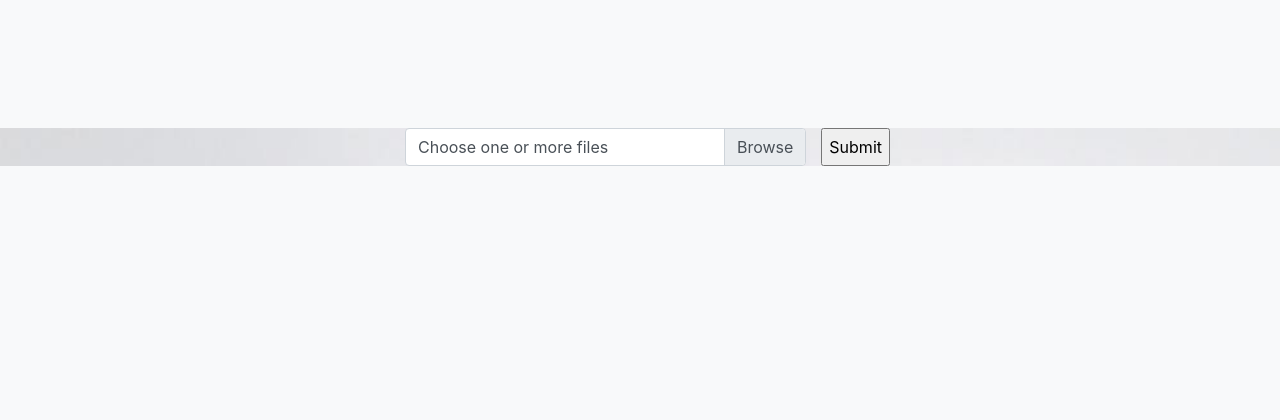
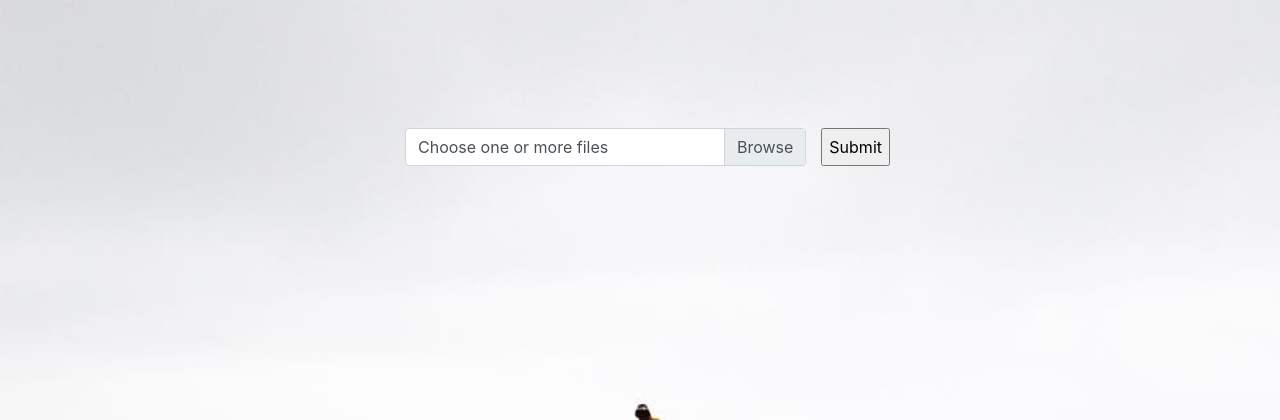
Before and after one commit to XiaoyanYang2008/IRS-MRS-F2M2HRSystem, a Flask app: page /classifier in a window 1280 px wide. Shown: the top 420 px of the page. Run offline with Flask 2, Linux system fonts and the light colour scheme; some libraries are stand-ins or nearby versions.

Commit message:
Update to display image in Full page

```diff
--- a/webapp/templates/classifier.html
+++ b/webapp/templates/classifier.html
@@ -7,8 +7,7 @@
     <meta charset="UTF-8">
     <title>F2M2 HR system</title>
 </head>
-<body class="bg-light">
-<div class="view" style="background-image: url('/resources/pexels-photo-2936832.jpeg'); background-repeat: no-repeat; background-size: cover; background-position: top center;">
+<body class="bg-light" style="background-image: url('../resources/pexels-photo-2936832.jpeg'); background-repeat: no-repeat; background-size: cover; background-position: top center;">
 <div class="mx-auto" style="width: 500px;margin-top: 10% !important;">
 <div class="container">
     <form action="/resumeSubmit" method="post" enctype="multipart/form-data">
```
